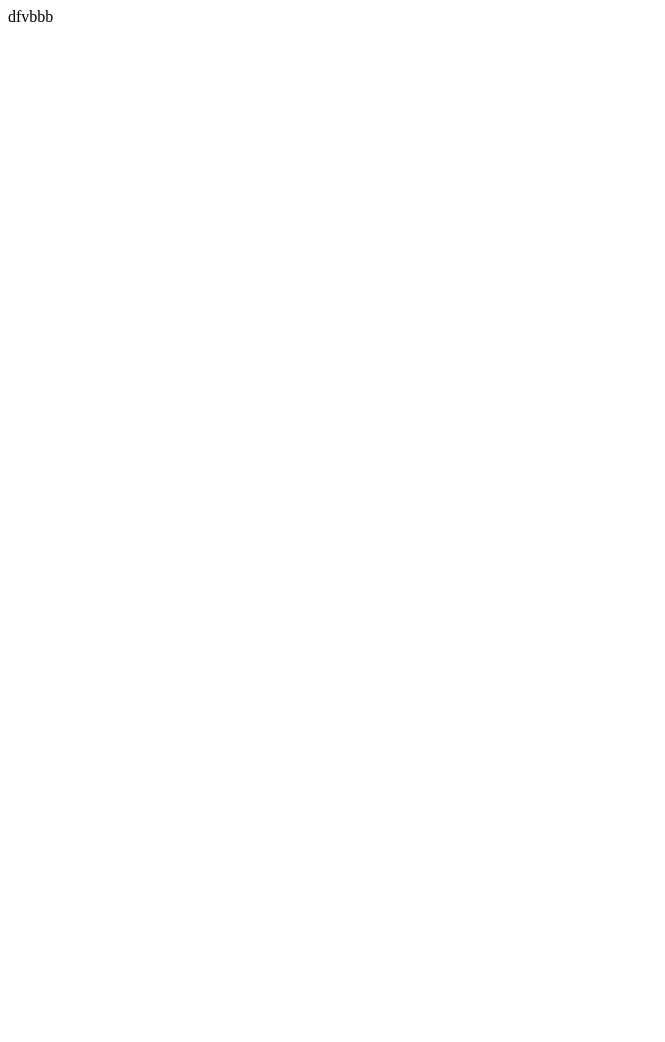
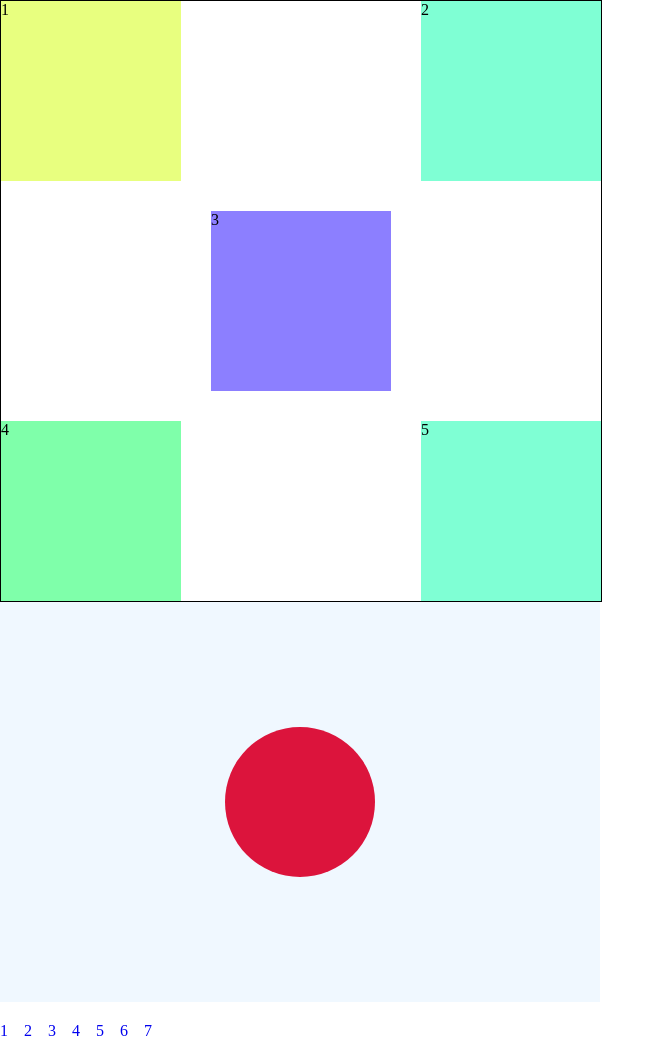
Before and after one commit to zhaodong1106/jsdemo, a website with bundled scripts: page demo/asset/Goods.html in a window 1280 px wide. Shown: the whole page, without its empty margins (0-665 px from the left). Before the commit the page ends 800 px from the top, so only its background shows below. Built offline with nearby package versions, Linux system fonts and the light colour scheme.

Commit message:
dasdadasd

```diff
--- a/demo/asset/Goods.html
+++ b/demo/asset/Goods.html
@@ -6,9 +6,81 @@
     <meta name="viewport" content="width=device-width, initial-scale=1.0">
     <title>Document</title>
     <script type="module" src="../GoodsList.js"></script>
+    <style>
+        *{
+           margin: 0;
+           padding: 0;
+        }
+        a{
+            text-decoration: none;
+        }
+        html{
+            font-size: 16px;
+        }
+        .AClass{
+                width: 600px;
+                height: 600px;
+                /* background-color: rgb(244, 127, 255); */
+                border: 1px solid black;
+                display: grid;
+                grid-template-columns: 30% 30% 30%;
+                grid-template-rows: 30% 30% 30%;
+                column-gap: 5%;
+                row-gap: 5%;
+        }
+        .JapanClass{
+            width: 600px;
+            height: 400px;
+            background-color: aliceblue;
+            display: flex;
+            justify-content: center;
+            align-items: center;
+        }
+        .JapanClass>.CircleClass{
+            width: 150px;
+            height: 150px;
+            background-color: crimson;
+            border-radius: 50%;
+        }
+        .pagination{
+            margin-top: 20px;
+        }
+        .pagination>.item{
+            display: inline-block;
+            width: 20px;
+            height: 20px;
+        }
+        .pagination>.item:hover{
+            background-color: aquamarine;
+            text-align: center;
+            border-radius: 3px;
+            cursor: pointer;
+        }
+    </style>
 </head>
 <body>
-    <div id="id1">22222</div>
-
+    <div class="AClass">
+        <div style="background-color: rgb(232, 255, 127);">1</div>
+        <div></div>
+        <div style="background-color: aquamarine;">2</div>
+        <div></div>
+        <div style="background-color: rgb(140, 127, 255);">3</div>
+        <div></div>
+        <div style="background-color: rgb(127, 255, 170);">4</div>
+        <div></div>
+        <div style="background-color: aquamarine;">5</div>
+    </div>
+    <div class="JapanClass">
+            <div class="CircleClass"></div>
+    </div>
+    <ul class="pagination">
+        <li class="item"><a href="#">1</a></li>
+        <li class="item"><a href="#">2</a></li>
+        <li class="item"><a href="#">3</a></li>
+        <li class="item"><a href="#">4</a></li>
+        <li class="item"><a href="#">5</a></li>
+        <li class="item"><a href="#">6</a></li>
+        <li class="item"><a href="#">7</a></li>
+    </ul>
 </body>
 </html>
```
